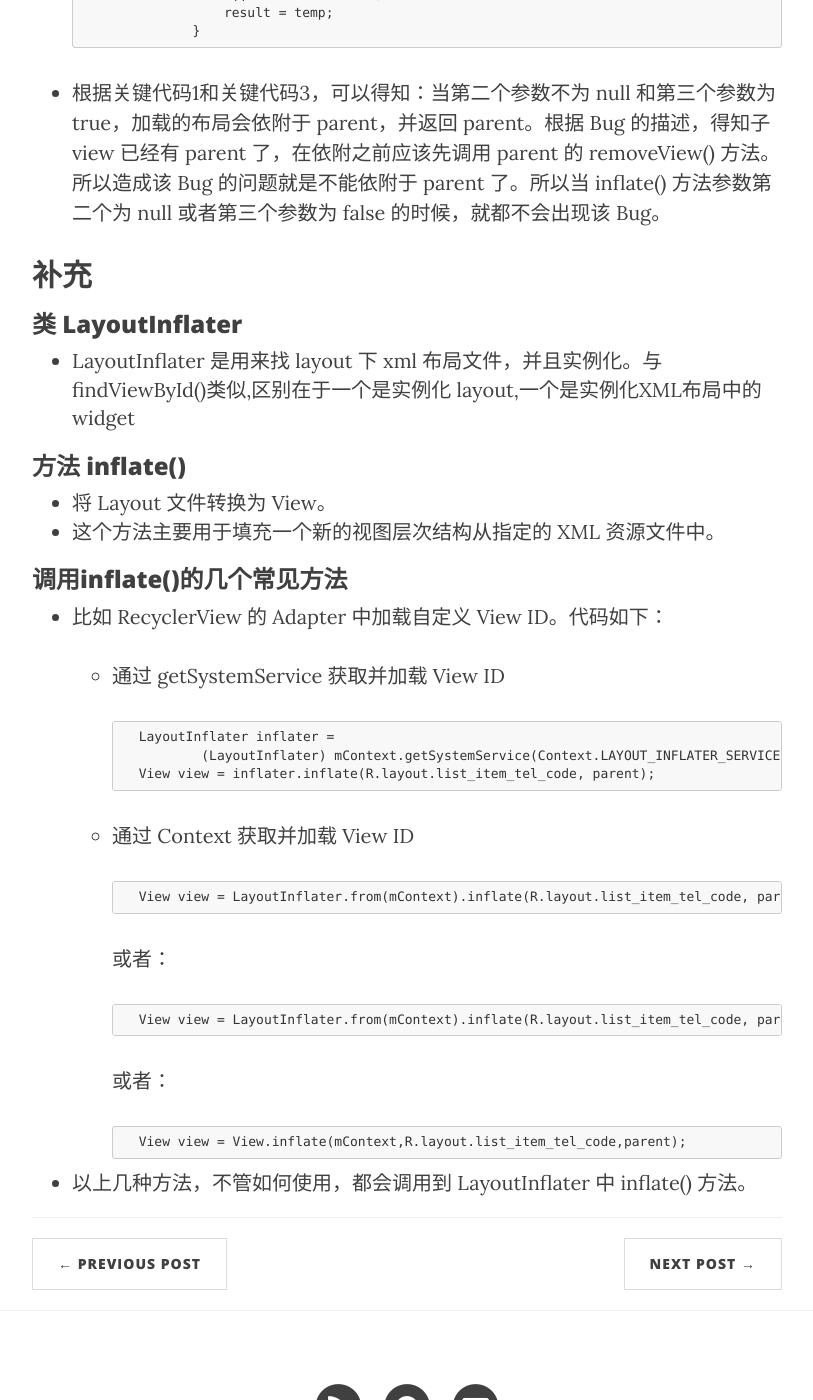
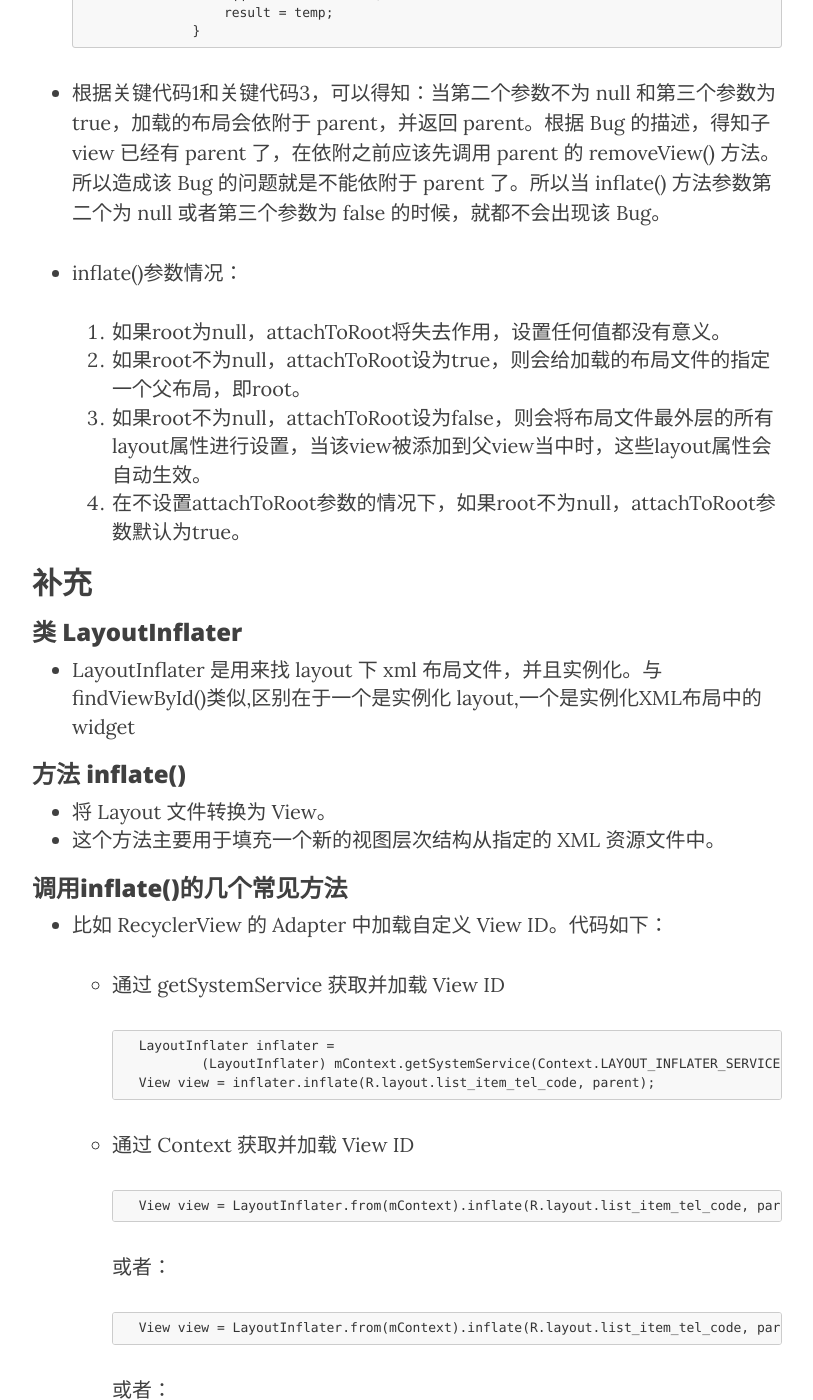
Before and after one commit to jingbolee/jingbolee.github.io, a Jekyll site: the page built from _posts/2016-06-15-android-IllegalStateException-specified-child-already-has-a-parent.md, in a window 1280 px wide and 1400 px high, scrolled down 3499 px. Shown: the whole window, without its empty margins (233-1046 px from the left). Built offline with Jekyll 4.4.1, drawn with Linux system fonts in a browser that asks for light colours; nearby versions of some CDN libraries; some of the changed text lies outside the part shown.

Commit message:
修改内容

```diff
--- a/_posts/2016-06-15-android-IllegalStateException-specified-child-already-has-a-parent.md
+++ b/_posts/2016-06-15-android-IllegalStateException-specified-child-already-has-a-parent.md
@@ -151,6 +151,11 @@ header-img: "img/post-bg-06.jpg"
 
 - 根据关键代码1和关键代码3，可以得知：当第二个参数不为 null 和第三个参数为 true，加载的布局会依附于 parent，并返回 parent。根据 Bug 的描述，得知子 view 已经有 parent 了，在依附之前应该先调用 parent 的 removeView() 方法。所以造成该 Bug 的问题就是不能依附于 parent 了。所以当 inflate() 方法参数第二个为 null 或者第三个参数为 false 的时候，就都不会出现该 Bug。
 
+- inflate()参数情况：
+	1. 如果root为null，attachToRoot将失去作用，设置任何值都没有意义。
+	2. 如果root不为null，attachToRoot设为true，则会给加载的布局文件的指定一个父布局，即root。
+	3. 如果root不为null，attachToRoot设为false，则会将布局文件最外层的所有layout属性进行设置，当该view被添加到父view当中时，这些layout属性会自动生效。
+	4. 在不设置attachToRoot参数的情况下，如果root不为null，attachToRoot参数默认为true。
 
 ## 补充
 
@@ -185,3 +190,9 @@ header-img: "img/post-bg-06.jpg"
 			View view = View.inflate(mContext,R.layout.list_item_tel_code,parent);
 
 - 以上几种方法，不管如何使用，都会调用到 LayoutInflater 中 inflate() 方法。
+
+
+
+> 参考
+>
+> http://blog.csdn.net/guolin_blog/article/details/12921889
```
